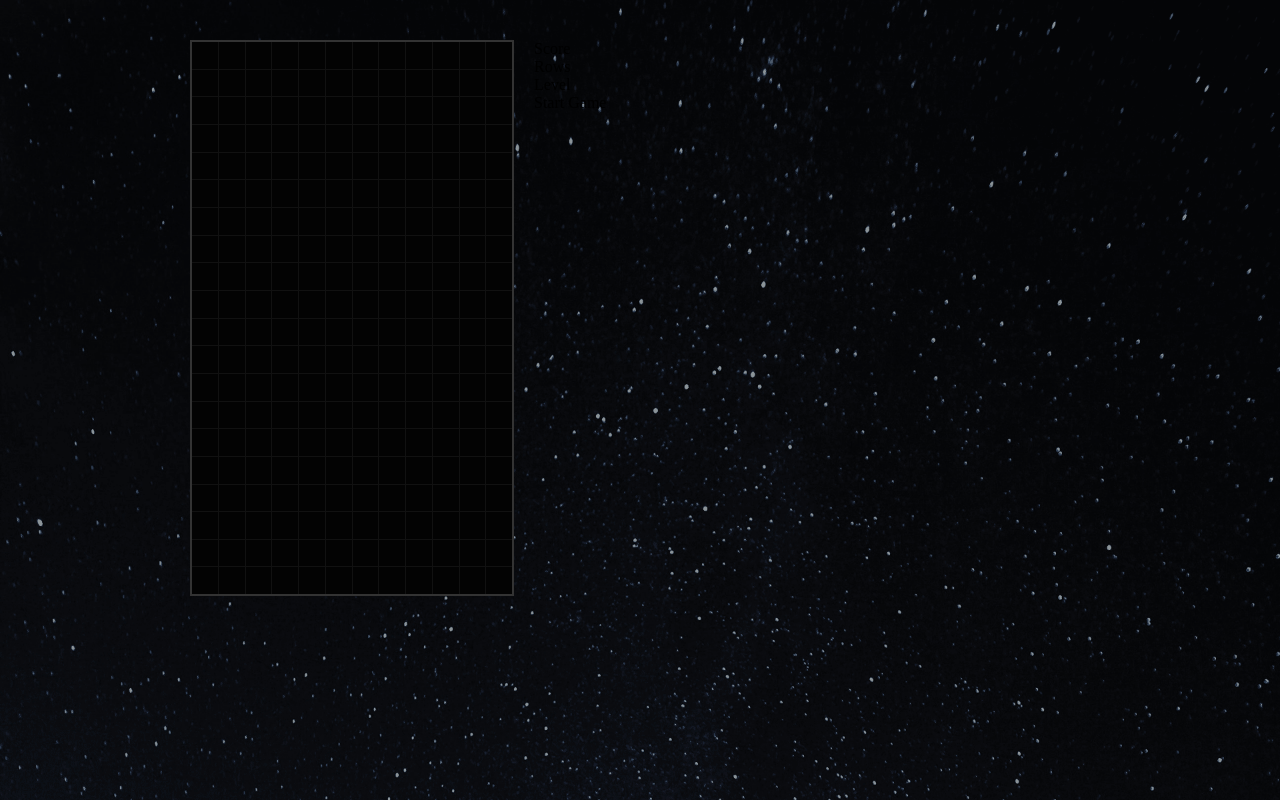
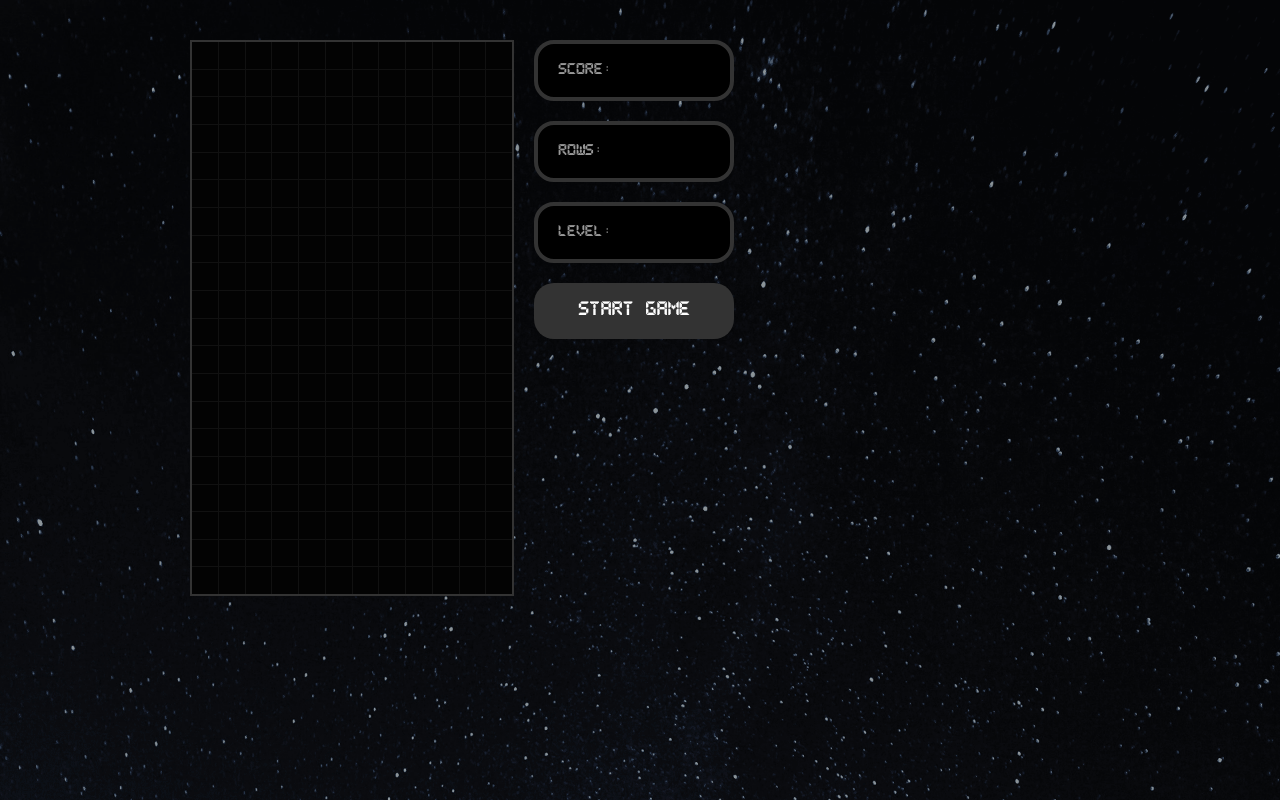
Before and after one commit to leocortezdev/react-tetris, a React (Create React App) app: page / in a window 1280 px wide. Built offline with nearby package versions, Linux system fonts and the light colour scheme.

Commit message:
added all styles for components

```diff
--- a/src/components/DIsplay.jsx
+++ b/src/components/DIsplay.jsx
@@ -1,10 +1,10 @@
 import React from 'react'
+
+import {StyledDisplay} from './styles/StyledDisplay';
 
 const Display = ({ gameOver, text}) => {
     return (
-        <div>
-            {text}
-        </div>
+        <StyledDisplay gameOver={gameOver}>{text}</StyledDisplay>
     )
 }
 
--- a/src/components/StartButton.jsx
+++ b/src/components/StartButton.jsx
@@ -1,10 +1,14 @@
 import React from 'react'
+
+//styles
+
+import { StyledStartButton } from './styles/StyledStartButton'
 
 const StartButton = ({ callback }) => {
     return (
-        <div>
+        <StyledStartButton onClick={callback}>
             Start Game
-        </div>
+        </StyledStartButton>
     )
 }
 
--- a/src/components/Tetris.jsx
+++ b/src/components/Tetris.jsx
@@ -21,9 +21,9 @@
       <Stage stage={createStage()}/>
       <aside>
         <div>
-          <Display text="Score" />
-          <Display text="Rows" />
-          <Display text="Level" />
+          <Display text="Score:" />
+          <Display text="Rows:" />
+          <Display text="Level:" />
         </div>
         <StartButton />
       </aside>
--- /dev/null
+++ b/src/components/styles/StyledDisplay.js
@@ -0,0 +1,17 @@
+import styled from "styled-components";
+
+export const StyledDisplay = styled.div`
+        box-sizing: border-box;
+        display: flex;
+        align-items: center;
+        margin: 0 0 20px 0;
+        padding: 20px;
+        border: 4px solid #333;
+        min-height: 30px;
+        width: 100%;
+        border-radius: 20px;
+        color: ${(gameOver) => gameOver === true ? 'red' : '#999'};
+        background: #000;
+        font-family: Pixel, Arial, Helvetica, sans-serif;
+        font-size: 0.8rem;
+`;
--- /dev/null
+++ b/src/components/styles/StyledStartButton.js
@@ -0,0 +1,17 @@
+import styled from 'styled-components';
+
+export const StyledStartButton = styled.button`
+    box-sizing: border-box;
+    margin: 0 0 20px 0;
+    padding: 20px;
+    min-height: 30px;
+    width: 100%;
+    border-radius: 20px;
+    border: none;
+    color: white;
+    background: #333;
+    font-family: Pixel, Arial, Helvetica, sans-serif;
+    font-size: 1rem;
+    outline: none;
+    cursor: pointer;
+`;
```
